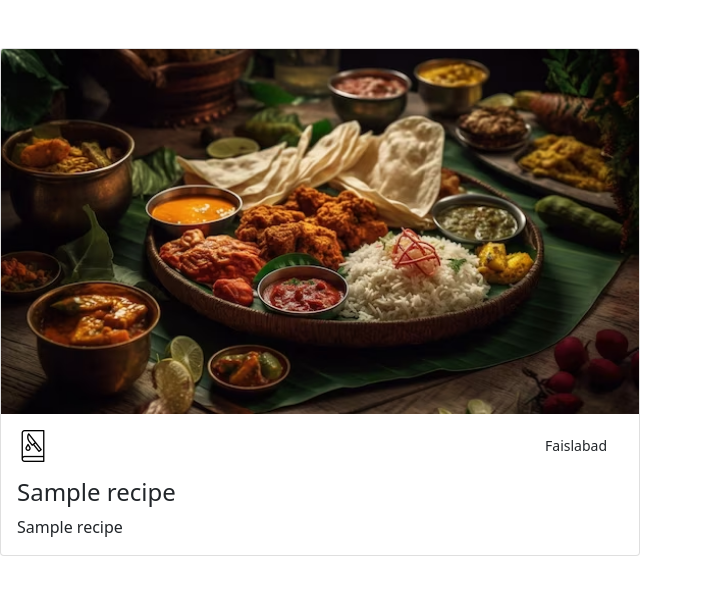
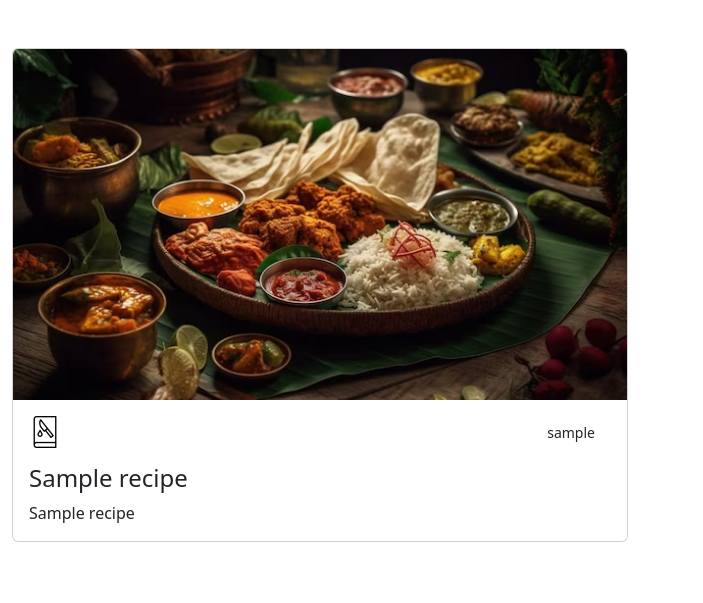
Before and after one commit to ahmad-bsds/recipeExplorer, a Flask app: template templates/explore.html in a window 1280 px wide. Shown: the top 603 px of the page, without its empty margins (0-703 px from the left). Run offline with Flask 3, Linux system fonts and the light colour scheme; the template is opened without the code that fills it: most values are stand-ins (such as "Sample title", 1, 10 or a date in 2020).

Commit message:
Some Changes and added explore.html.

```diff
--- a/templates/explore.html
+++ b/templates/explore.html
@@ -1,47 +1,40 @@
 <!DOCTYPE html>
 <html lang="en">
-
 <head>
-    <meta charset="UTF-8">
-    <meta http-equiv="X-UA-Compatible" content="IE=edge">
-    <meta name="viewport" content="width=device-width, initial-scale=1.0">
-    <!-- <link rel="stylesheet" href="newbotfile/bootstrap.css"> -->
-    <link href="https://cdn.jsdelivr.net/npm/bootstrap@5.1.3/dist/css/bootstrap.min.css" rel="stylesheet"
-        integrity="sha384-1BmE4kWBq78iYhFldvKuhfTAU6auU8tT94WrHftjDbrCEXSU1oBoqyl2QvZ6jIW3" crossorigin="anonymous">
-    <title>Document</title>
+  <meta charset="UTF-8" />
+  <title>Explore</title>
+  <meta name="viewport" content="width=device-width,initial-scale=1" />
+  <meta name="description" content="" />
+  <link href="https://cdn.jsdelivr.net/npm/bootstrap@5.3.0/dist/css/bootstrap.min.css" rel="stylesheet" crossorigin="anonymous">
+  <link rel="icon" href="../static/images/book.png">
 </head>
-
 <body>
-    <div class="contanier-fluid">
+  <form action="/explore" method="get">
+  <div class="container-fluid">
     <div class="row">
-
-<form action="/explore" method="get">
-  {%for recipes in data%}
+      {% for recipes in data %}
       <div class="col-md-6 my-5">
         <div class="card">
           <img src="../static/images/natural.avif" alt="" class="card-img-top">
           <div class="card-body">
-
             <ul class="d-flex list-unstyled mt-auto">
               <li class="card-icon me-auto">
                 <img src="../static/images/book.png" alt="Fooodiees" width="32" height="32">
               </li>
               <li class="d-flex align-items-center me-3">
                 <svg class="bi me-2" width="1em" height="1em"><use xlink:href="#geo-fill"></use></svg>
-                            <small>Faislabad</small>
+                <small>{{recipes.username}}</small>
               </li>
             </ul>
-
-                        <h4 class="card-title">{{recipes.name}}</h4>
-                        <p class="card-text">{{recipes.recipe}}</p>
+            <h4 class="card-title">{{ recipes.name }}</h4>
+            <p class="card-text">{{ recipes.recipe }}</p>
+          </div>
+        </div>
+      </div>
       {% endfor %}
     </div>
   </div>
-            </div>
 </form>
-
-        </div>
-    </div>
+  <script src="https://cdn.jsdelivr.net/npm/bootstrap@5.3.0/dist/js/bootstrap.bundle.min.js" crossorigin="anonymous"></script>
 </body>
-
 </html>
```
Also changed, not shown: instance/recipes-collections.db. Lines whose indentation alone changed are shown as unchanged.
